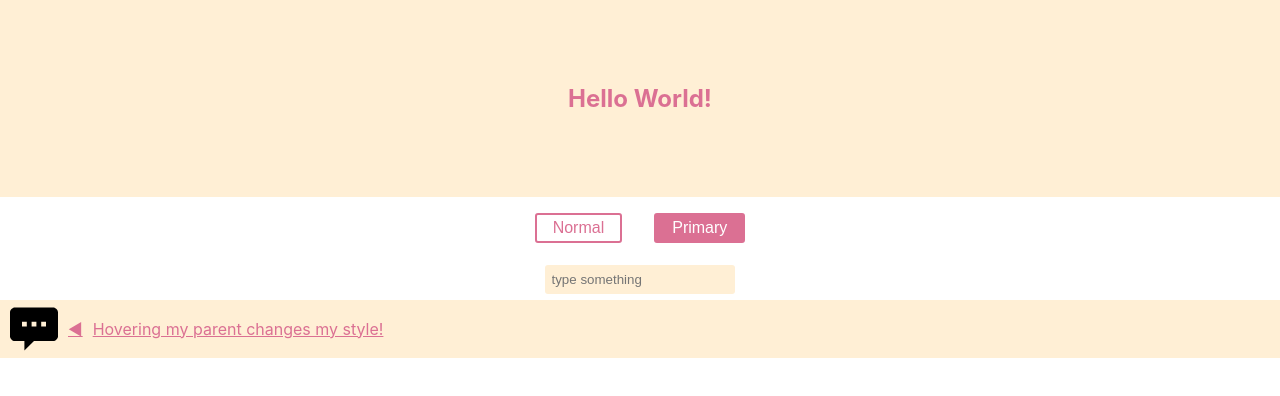
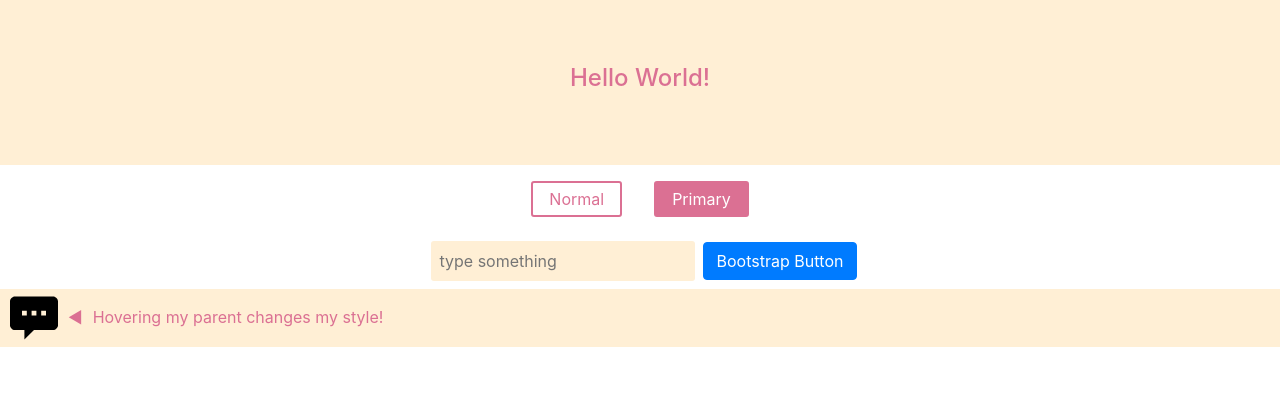
Before and after one commit to devalparikh/BusiCard, a React (Create React App) app in the folder frontend/: page / in a window 1280 px wide. Shown: the top 396 px of the page. Built offline with nearby package versions, Linux system fonts and the light colour scheme.

Commit message:
react bootstrap installed

```diff
--- a/frontend/package.json
+++ b/frontend/package.json
@@ -10,7 +10,9 @@
     "@types/node": "^12.20.10",
     "@types/react": "^17.0.3",
     "@types/react-dom": "^17.0.3",
+    "bootstrap": "^4.6.0",
     "react": "^17.0.2",
+    "react-bootstrap": "^1.5.2",
     "react-dom": "^17.0.2",
     "react-scripts": "4.0.3",
     "styled-components": "^5.2.3",
--- a/frontend/public/index.html
+++ b/frontend/public/index.html
@@ -1,14 +1,12 @@
 <!DOCTYPE html>
 <html lang="en">
+
 <head>
   <meta charset="utf-8" />
   <link rel="icon" href="%PUBLIC_URL%/favicon.ico" />
   <meta name="viewport" content="width=device-width, initial-scale=1" />
   <meta name="theme-color" content="#000000" />
-    <meta
-      name="description"
-      content="Web site created using create-react-app"
-    />
+  <meta name="description" content="Web site created using create-react-app" />
   <link rel="apple-touch-icon" href="%PUBLIC_URL%/logo192.png" />
   <!--
       manifest.json provides metadata used when your web app is installed on a
@@ -25,7 +23,10 @@
       Learn how to configure a non-root public URL by running `npm run build`.
     -->
   <title>React App</title>
+  <link rel="stylesheet" href="https://cdn.jsdelivr.net/npm/bootstrap@4.6.0/dist/css/bootstrap.min.css"
+    integrity="sha384-B0vP5xmATw1+K9KRQjQERJvTumQW0nPEzvF6L/Z6nronJ3oUOFUFpCjEUQouq2+l" crossorigin="anonymous" />
 </head>
+
 <body>
   <noscript>You need to enable JavaScript to run this app.</noscript>
   <div id="root"></div>
@@ -40,4 +41,5 @@
       To create a production bundle, use `npm run build` or `yarn build`.
     -->
 </body>
+
 </html>
--- a/frontend/src/containers/Playground.tsx
+++ b/frontend/src/containers/Playground.tsx
@@ -1,5 +1,6 @@
 import React from 'react';
 import styled from "styled-components";
+import BootstrapButton from 'react-bootstrap/Button';
 
 interface iPlayground {
     test: false;
@@ -19,7 +20,7 @@
     background: papayawhip;
     `;
 
-    const Button = styled.button<any>`
+    const Button = styled(BootstrapButton) <any>`
     /* Adapt the colors based on primary prop */
     background: ${props => props.primary ? "palevioletred" : "white"};
     color: ${props => props.primary ? "white" : "palevioletred"};
@@ -35,7 +36,7 @@
     `;
 
     const Input = styled.input`
-    padding: 0.5em;
+    padding: .5em;
     margin: 0.5em;
     color: palevioletred;
     background: papayawhip;
@@ -88,6 +89,7 @@
             <Button primary>Primary</Button>
             <Wrapper2>
                 <Input placeholder="type something" />
+                <BootstrapButton>Bootstrap Button</BootstrapButton>
             </Wrapper2>
             <Link href="#">
                 <Icon viewBox="0 0 20 20">
```
Also changed, not shown: 1 other file (tests, documents, lock files or other folders). Lines whose indentation alone changed are shown as unchanged.
